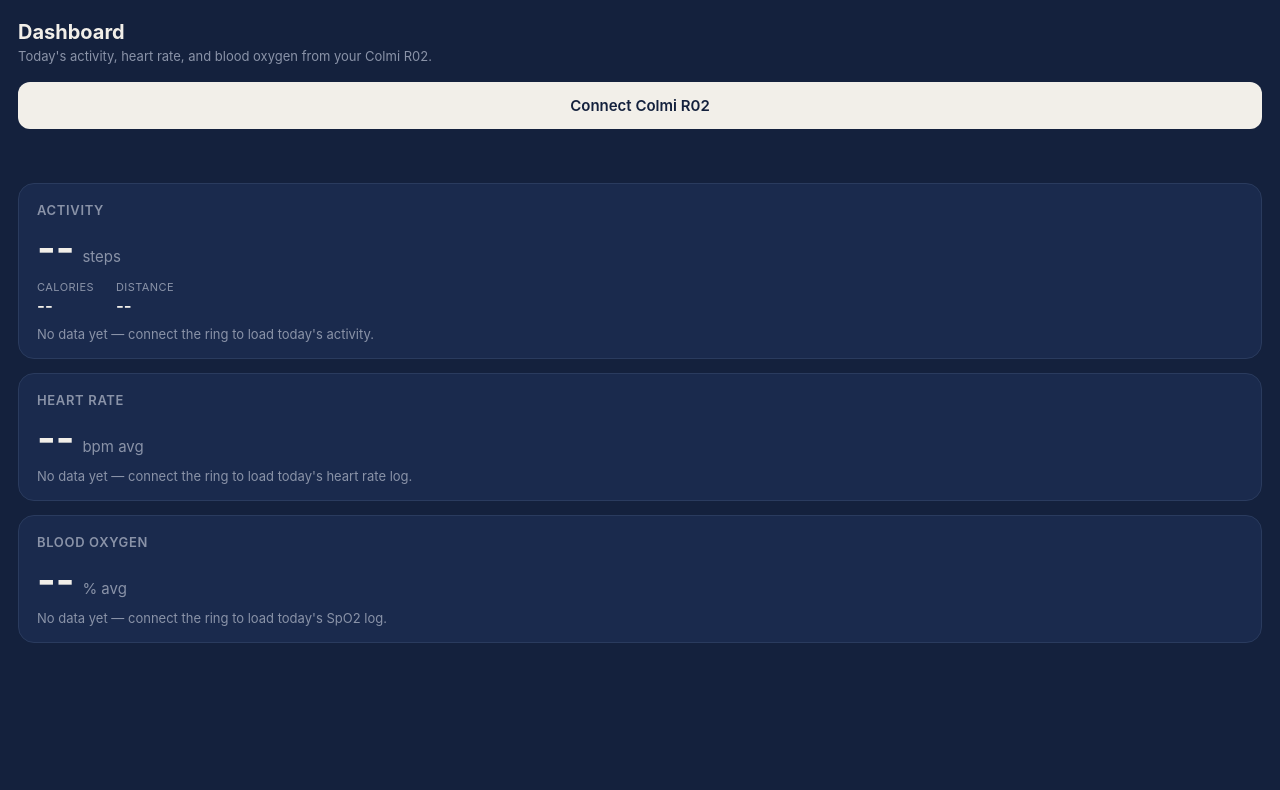
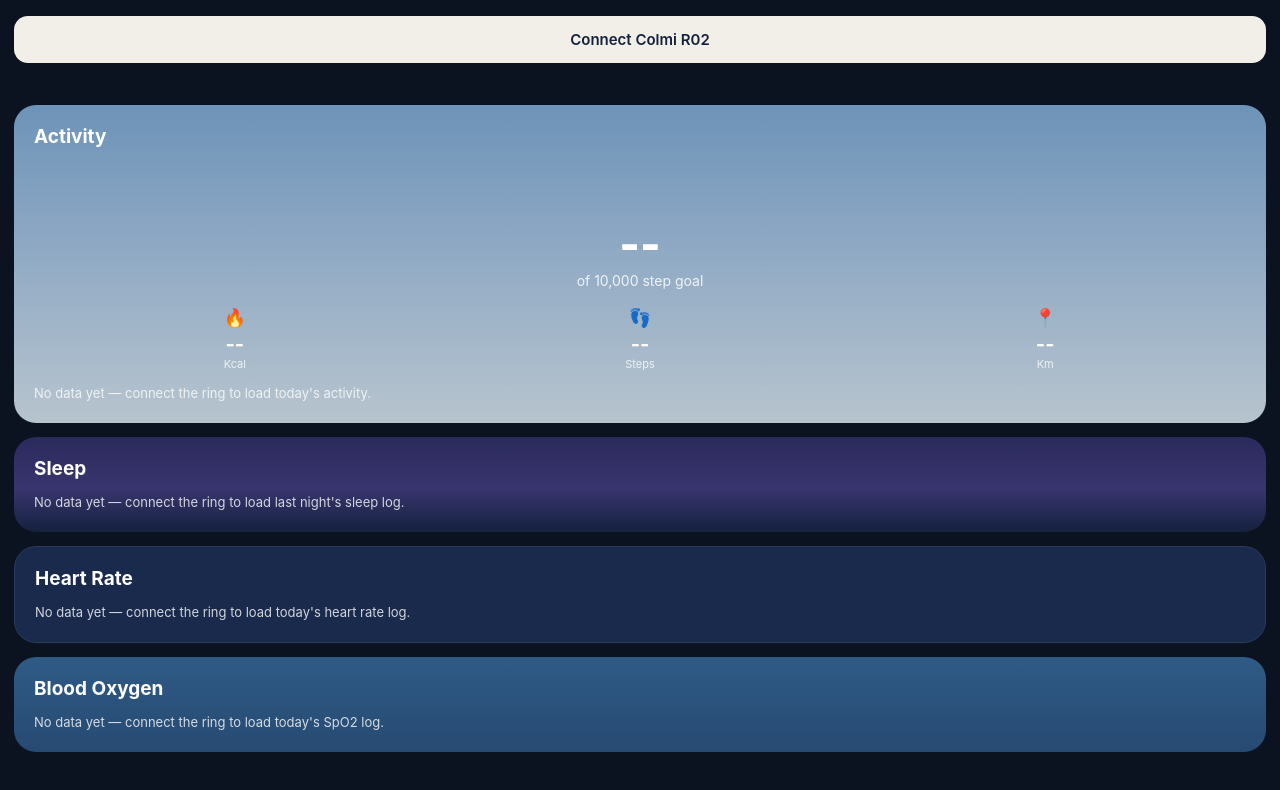
Before and after one commit to frizzo10/Smartring, a website: page dashboard.html in a window 1280 px wide. Drawn offline with Linux system fonts and the light colour scheme.

Commit message:
Rebuild dashboard to mirror QRing app layout (arc gauges, sleep timeline, line/bar charts, battery banner)

```diff
--- a/dashboard.html
+++ b/dashboard.html
@@ -4,70 +4,98 @@
 <meta charset="UTF-8">
 <meta name="viewport" content="width=device-width, initial-scale=1.0, maximum-scale=1.0, viewport-fit=cover">
 <title>Dashboard — myDrSage</title>
-<meta name="theme-color" content="#14213D">
+<meta name="theme-color" content="#0B1220">
 <style>
-  :root {
-    --navy: #14213D;
-    --navy-card: #1A2A4D;
-    --parchment: #F2EFE9;
-    --muted-blue: #8A93A8;
-    --green: #5FA97A;
-    --green-text: #C7DDCF;
-    --amber: #D99A4E;
-    --line: #2A3B5E;
-  }
   * { box-sizing: border-box; margin: 0; padding: 0; }
   body {
     font-family: -apple-system, BlinkMacSystemFont, 'Segoe UI', sans-serif;
-    background: var(--navy);
-    color: var(--parchment);
-    padding: 20px 18px 60px;
+    background: #0B1220;
+    color: #fff;
+    padding: 16px 14px 60px;
     -webkit-tap-highlight-color: transparent;
   }
-  h1 { font-size: 20px; margin-bottom: 4px; }
-  .subhead { font-size: 13px; color: var(--muted-blue); margin-bottom: 18px; }
 
-  #connect-bar { margin-bottom: 18px; }
+  #connect-bar { margin-bottom: 14px; }
   #connect-btn, #disconnect-btn {
-    width: 100%; padding: 14px; border-radius: 12px; border: none;
+    width: 100%; padding: 14px; border-radius: 14px; border: none;
     font-size: 15px; font-weight: 600; font-family: inherit;
   }
-  #connect-btn { background: var(--parchment); color: var(--navy); }
-  #disconnect-btn { background: transparent; color: var(--parchment); border: 1px solid var(--line); margin-top: 8px; display: none; }
+  #connect-btn { background: #F2EFE9; color: #14213D; }
+  #disconnect-btn { background: transparent; color: #fff; border: 1px solid #2A3B5E; margin-top: 8px; display: none; }
   #connect-btn:active, #disconnect-btn:active { transform: scale(0.98); }
+  #status-line { font-size: 12px; color: #8A93A8; margin: 8px 0 14px; min-height: 14px; }
 
-  #status-line { font-size: 13px; color: var(--muted-blue); margin: 10px 0 20px; min-height: 16px; }
-
-  .stat-card {
-    background: var(--navy-card);
-    border: 1px solid var(--line);
-    border-radius: 16px;
-    padding: 18px 18px 16px;
+  /* battery banner */
+  #battery-banner {
+    display: none;
+    align-items: center; justify-content: space-between;
+    background: #14181f; border-radius: 20px; padding: 16px 18px;
     margin-bottom: 14px;
   }
-  .stat-top { display: flex; justify-content: space-between; align-items: baseline; }
-  .stat-title { font-size: 13px; font-weight: 600; color: var(--muted-blue); text-transform: uppercase; letter-spacing: 0.05em; }
-  .stat-updated { font-size: 11px; color: var(--muted-blue); }
+  #battery-banner .b-title { font-size: 17px; font-weight: 700; }
+  #battery-banner .b-sub { font-size: 12px; color: #8A93A8; margin-top: 2px; }
+  #battery-pill {
+    width: 50px; height: 26px; border-radius: 13px; background: rgba(255,255,255,0.08);
+    position: relative; flex-shrink: 0;
+  }
+  #battery-pill::after {
+    content: ''; position: absolute; right: -4px; top: 8px; width: 4px; height: 10px;
+    background: rgba(255,255,255,0.15); border-radius: 0 2px 2px 0;
+  }
+  #battery-fill { height: 100%; border-radius: 13px; background: #E86A5C; }
 
-  .stat-main { display: flex; align-items: baseline; gap: 8px; margin-top: 10px; }
-  .stat-value { font-size: 40px; font-weight: 700; line-height: 1; }
-  .stat-unit { font-size: 15px; color: var(--muted-blue); }
+  /* generic card shell */
+  .qcard {
+    border-radius: 22px; padding: 20px 20px 22px; margin-bottom: 14px;
+    position: relative; overflow: hidden;
+  }
+  .qcard-title { font-size: 19px; font-weight: 700; }
+  .qcard-date { font-size: 12px; opacity: 0.75; margin-top: 2px; }
 
-  .stat-subrow { display: flex; gap: 22px; margin-top: 12px; }
-  .stat-sub-label { font-size: 11px; color: var(--muted-blue); text-transform: uppercase; letter-spacing: 0.04em; }
-  .stat-sub-value { font-size: 17px; font-weight: 600; margin-top: 2px; }
+  #card-activity { background: linear-gradient(180deg, #6D93B8 0%, #8FA9C4 45%, #B7C4CE 100%); }
+  #card-sleep { background: linear-gradient(180deg, #2B2A5C 0%, #38356E 55%, #14213D 100%); }
+  #card-heart { background: #1A2A4D; border: 1px solid #2A3B5E; }
+  #card-oxygen { background: linear-gradient(180deg, #2E5B86 0%, #274A72 100%); }
 
-  .chart-wrap { margin-top: 16px; }
-  .chart-wrap svg { width: 100%; height: 64px; display: block; }
-  .range-label { font-size: 12px; color: var(--muted-blue); margin-top: 6px; }
+  /* arc gauge */
+  .arc-wrap { display: flex; flex-direction: column; align-items: center; margin: 14px 0 6px; }
+  .arc-wrap svg { width: 220px; height: 130px; }
+  .arc-center { text-align: center; margin-top: -70px; }
+  .arc-value { font-size: 44px; font-weight: 800; line-height: 1; }
+  .arc-label { font-size: 14px; opacity: 0.85; margin-top: 6px; }
 
-  .empty-note { font-size: 13px; color: var(--muted-blue); margin-top: 10px; }
+  .sub-row { display: flex; justify-content: space-around; margin-top: 18px; }
+  .sub-item { text-align: center; }
+  .sub-item .icon { font-size: 18px; }
+  .sub-item .val { font-size: 20px; font-weight: 700; margin-top: 4px; }
+  .sub-item .lbl { font-size: 11px; opacity: 0.8; margin-top: 1px; }
+
+  /* sleep timeline */
+  .sleep-timeline { display: flex; height: 8px; border-radius: 4px; overflow: hidden; margin: 18px 0 6px; background: rgba(255,255,255,0.12); }
+  .sleep-timeline .seg-light { background: #7FA6D9; }
+  .sleep-timeline .seg-deep { background: #3E4E9A; }
+  .sleep-timeline .seg-rem { background: #A78BD9; }
+  .sleep-timeline .seg-awake { background: #E8A85C; }
+  .sleep-times { display: flex; justify-content: space-between; font-size: 12px; opacity: 0.85; }
+  .sleep-total { text-align: center; font-size: 15px; font-weight: 600; margin-top: 10px; }
+  .sleep-legend { display: flex; gap: 14px; justify-content: center; margin-top: 10px; flex-wrap: wrap; }
+  .sleep-legend .item { font-size: 11px; opacity: 0.85; display: flex; align-items: center; gap: 5px; }
+  .sleep-legend .dot { width: 8px; height: 8px; border-radius: 50%; }
+
+  /* line / bar chart cards */
+  .chart-box { background: rgba(255,255,255,0.06); border-radius: 12px; padding: 12px 10px 6px; margin-top: 14px; }
+  .chart-box svg { width: 100%; height: 130px; display: block; }
+  .chart-grid-line { stroke: rgba(255,255,255,0.15); stroke-width: 1; stroke-dasharray: 3 3; }
+  .chart-grid-label { fill: rgba(255,255,255,0.5); font-size: 9px; }
+
+  .metric-row { display: flex; justify-content: space-between; align-items: center; margin-top: 14px; }
+  .metric-main { display: flex; align-items: center; gap: 8px; font-size: 20px; font-weight: 700; }
+  .metric-range { font-size: 14px; opacity: 0.85; }
+
+  .empty-note { font-size: 13px; opacity: 0.8; margin-top: 14px; }
 </style>
 </head>
 <body>
-
-  <h1>Dashboard</h1>
-  <div class="subhead">Today's activity, heart rate, and blood oxygen from your Colmi R02.</div>
 
   <div id="connect-bar">
     <button id="connect-btn">Connect Colmi R02</button>
@@ -75,56 +103,81 @@
   </div>
   <div id="status-line"></div>
 
-  <div id="card-activity" class="stat-card">
-    <div class="stat-top">
-      <div class="stat-title">Activity</div>
-      <div class="stat-updated" id="activity-updated"></div>
+  <div id="battery-banner">
+    <div>
+      <div class="b-title" id="battery-pct">--% Battery</div>
+      <div class="b-sub" id="battery-sub">Colmi R02</div>
     </div>
-    <div class="stat-main">
-      <div class="stat-value" id="activity-steps">--</div>
-      <div class="stat-unit">steps</div>
+    <div id="battery-pill"><div id="battery-fill" style="width:0%"></div></div>
+  </div>
+
+  <!-- ACTIVITY -->
+  <div id="card-activity" class="qcard">
+    <div class="qcard-title">Activity</div>
+    <div class="qcard-date" id="activity-date"></div>
+    <div class="arc-wrap">
+      <svg viewBox="0 0 220 130"><path id="activity-arc-bg" fill="none" stroke="rgba(255,255,255,0.35)" stroke-width="14" stroke-linecap="round"/><path id="activity-arc-fg" fill="none" stroke="#ffffff" stroke-width="14" stroke-linecap="round"/></svg>
+      <div class="arc-center">
+        <div class="arc-value" id="activity-steps">--</div>
+        <div class="arc-label">of 10,000 step goal</div>
+      </div>
     </div>
-    <div class="stat-subrow">
-      <div>
-        <div class="stat-sub-label">Calories</div>
-        <div class="stat-sub-value" id="activity-cal">--</div>
-      </div>
-      <div>
-        <div class="stat-sub-label">Distance</div>
-        <div class="stat-sub-value" id="activity-dist">--</div>
-      </div>
+    <div class="sub-row">
+      <div class="sub-item"><div class="icon">🔥</div><div class="val" id="activity-cal">--</div><div class="lbl">Kcal</div></div>
+      <div class="sub-item"><div class="icon">👣</div><div class="val" id="activity-steps-sub">--</div><div class="lbl">Steps</div></div>
+      <div class="sub-item"><div class="icon">📍</div><div class="val" id="activity-dist">--</div><div class="lbl">Km</div></div>
     </div>
     <div class="empty-note" id="activity-empty">No data yet — connect the ring to load today's activity.</div>
   </div>
 
-  <div id="card-heart" class="stat-card">
-    <div class="stat-top">
-      <div class="stat-title">Heart Rate</div>
-      <div class="stat-updated" id="heart-updated"></div>
+  <!-- SLEEP -->
+  <div id="card-sleep" class="qcard">
+    <div class="qcard-title">Sleep</div>
+    <div class="qcard-date" id="sleep-date"></div>
+    <div id="sleep-body" style="display:none;">
+      <div class="arc-wrap">
+        <svg viewBox="0 0 220 130"><path id="sleep-arc-bg" fill="none" stroke="rgba(255,255,255,0.25)" stroke-width="14" stroke-linecap="round"/><path id="sleep-arc-fg" fill="none" stroke="#ffffff" stroke-width="14" stroke-linecap="round"/></svg>
+        <div class="arc-center">
+          <div class="arc-value" id="sleep-hours">--</div>
+          <div class="arc-label">total sleep</div>
+        </div>
+      </div>
+      <div class="sleep-timeline" id="sleep-timeline"></div>
+      <div class="sleep-times"><span id="sleep-start">--</span><span id="sleep-end">--</span></div>
+      <div class="sleep-legend">
+        <div class="item"><div class="dot seg-light"></div>Light</div>
+        <div class="item"><div class="dot seg-deep"></div>Deep</div>
+        <div class="item"><div class="dot seg-rem"></div>REM</div>
+        <div class="item"><div class="dot seg-awake"></div>Awake</div>
+      </div>
     </div>
-    <div class="stat-main">
-      <div class="stat-value" id="heart-avg">--</div>
-      <div class="stat-unit">bpm avg</div>
+    <div class="empty-note" id="sleep-empty">No data yet — connect the ring to load last night's sleep log.</div>
+  </div>
+
+  <!-- HEART RATE -->
+  <div id="card-heart" class="qcard">
+    <div class="qcard-title">Heart Rate</div>
+    <div class="qcard-date" id="heart-date"></div>
+    <div class="chart-box" id="heart-chart-wrap" style="display:none;">
+      <svg id="heart-chart" viewBox="0 0 300 130" preserveAspectRatio="none"></svg>
     </div>
-    <div class="chart-wrap" id="heart-chart-wrap" style="display:none;">
-      <svg id="heart-chart" viewBox="0 0 240 64" preserveAspectRatio="none"></svg>
-      <div class="range-label" id="heart-range"></div>
+    <div class="metric-row" id="heart-metric-row" style="display:none;">
+      <div class="metric-main">♥ <span id="heart-current">--</span> bpm</div>
+      <div class="metric-range" id="heart-range">Range --</div>
     </div>
     <div class="empty-note" id="heart-empty">No data yet — connect the ring to load today's heart rate log.</div>
   </div>
 
-  <div id="card-oxygen" class="stat-card">
-    <div class="stat-top">
-      <div class="stat-title">Blood Oxygen</div>
-      <div class="stat-updated" id="oxygen-updated"></div>
+  <!-- BLOOD OXYGEN -->
+  <div id="card-oxygen" class="qcard">
+    <div class="qcard-title">Blood Oxygen</div>
+    <div class="qcard-date" id="oxygen-date"></div>
+    <div class="chart-box" id="oxygen-chart-wrap" style="display:none;">
+      <svg id="oxygen-chart" viewBox="0 0 300 130" preserveAspectRatio="none"></svg>
     </div>
-    <div class="stat-main">
-      <div class="stat-value" id="oxygen-avg">--</div>
-      <div class="stat-unit">% avg</div>
-    </div>
-    <div class="chart-wrap" id="oxygen-chart-wrap" style="display:none;">
-      <svg id="oxygen-chart" viewBox="0 0 240 64" preserveAspectRatio="none"></svg>
-      <div class="range-label" id="oxygen-range"></div>
+    <div class="metric-row" id="oxygen-metric-row" style="display:none;">
+      <div class="metric-main" id="oxygen-current">--%</div>
+      <div class="metric-range" id="oxygen-range">Range --</div>
     </div>
     <div class="empty-note" id="oxygen-empty">No data yet — connect the ring to load today's SpO2 log.</div>
   </div>
```
